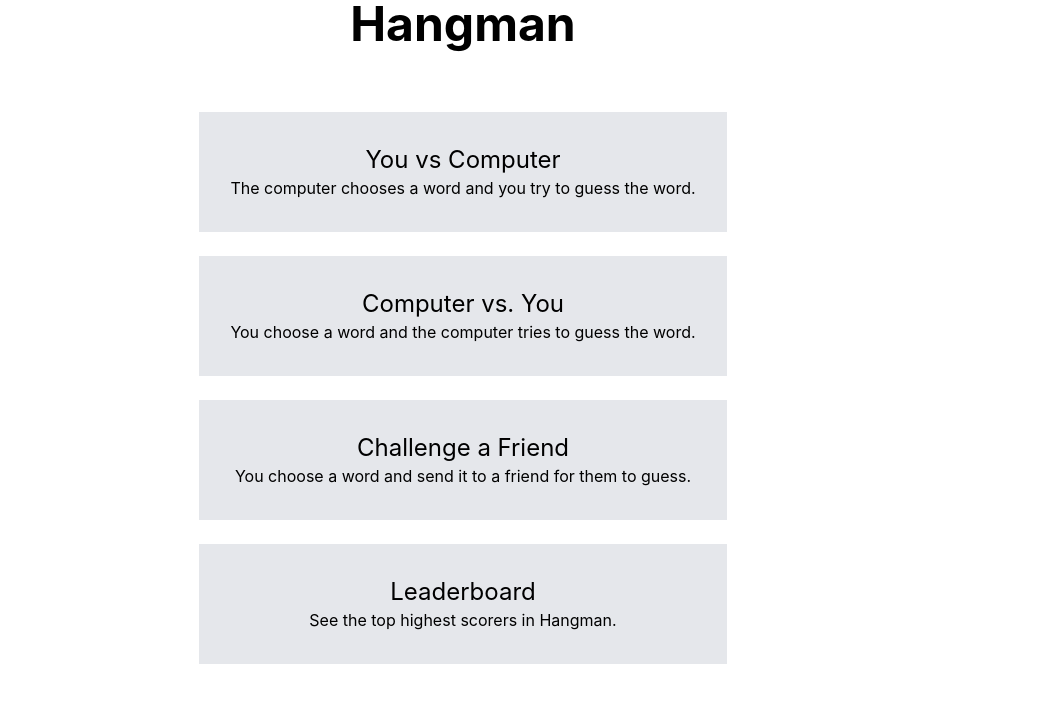
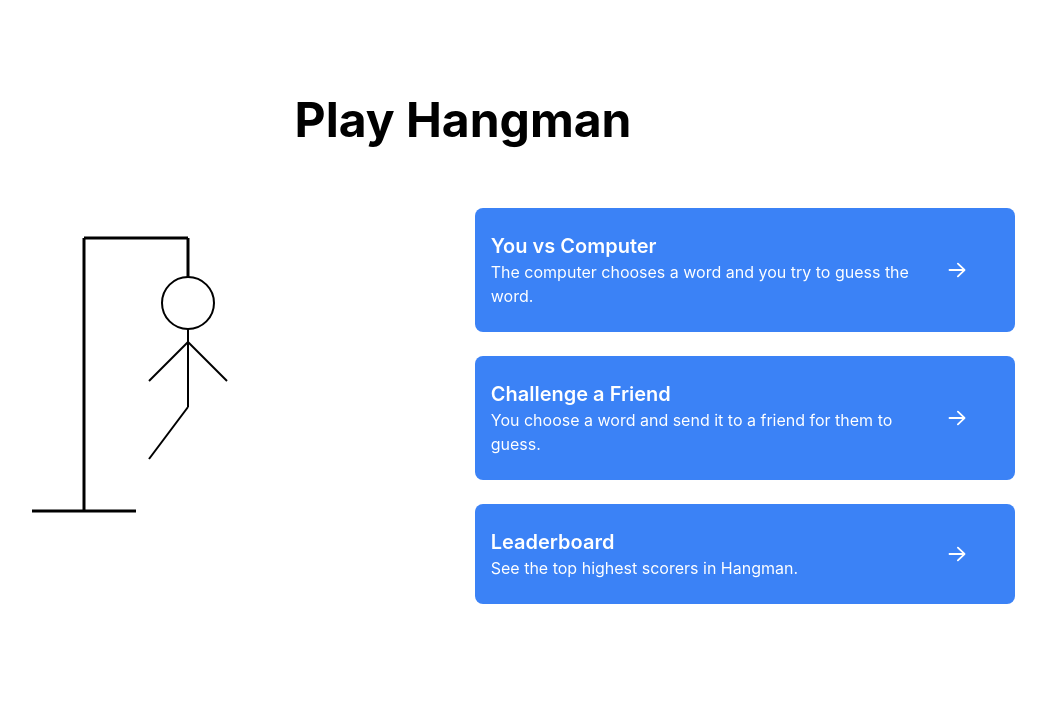
Before and after one commit to gavsidhu/Hangman, a React (Create React App) app: page / in a window 1280 px wide. Shown: the top 702 px of the page, without its empty margins (177-1223 px from the left). Built offline with nearby package versions, Linux system fonts and the light colour scheme.

Commit message:
updated ui

```diff
--- /dev/null
+++ b/src/components/AnimatedFigure.jsx
@@ -0,0 +1,120 @@
+import { useEffect, useState } from "react";
+
+export default function AnimatedFigure({}) {
+  const [step, setStep] = useState(0);
+
+  const parts = [
+    { id: "head", display: step > 0 },
+    { id: "body", display: step > 1 },
+    { id: "leftArm", display: step > 2 },
+    { id: "rightArm", display: step > 3 },
+    { id: "leftLeg", display: step > 4 },
+    { id: "rightLeg", display: step > 5 },
+  ];
+
+  useEffect(() => {
+    const interval = setInterval(() => {
+      setStep((prevStep) => (prevStep === 6 ? 0 : prevStep + 1));
+    }, 1000); // Change this value to control the animation speed
+
+    return () => clearInterval(interval);
+  }, []);
+
+  return (
+    <div className="hangman-figure">
+      <svg height="325" width="325" className="mx-auto">
+        {/* Rod and base */}
+        <line x1="78" y1="26" x2="182" y2="26" stroke="black" strokeWidth="3" />
+        <line
+          x1="182"
+          y1="26"
+          x2="182"
+          y2="65"
+          stroke="black"
+          strokeWidth="3"
+        />
+        <line x1="78" y1="26" x2="78" y2="299" stroke="black" strokeWidth="3" />
+        <line
+          x1="26"
+          y1="299"
+          x2="130"
+          y2="299"
+          stroke="black"
+          strokeWidth="3"
+        />
+
+        {/* Head */}
+        {parts[0].display && (
+          <circle
+            cx="182"
+            cy="91"
+            r="26"
+            stroke="black"
+            strokeWidth="2"
+            fill="none"
+          />
+        )}
+
+        {/* Body */}
+        {parts[1].display && (
+          <line
+            x1="182"
+            y1="117"
+            x2="182"
+            y2="195"
+            stroke="black"
+            strokeWidth="2"
+          />
+        )}
+
+        {/* Left arm */}
+        {parts[2].display && (
+          <line
+            x1="182"
+            y1="130"
+            x2="143"
+            y2="169"
+            stroke="black"
+            strokeWidth="2"
+          />
+        )}
+
+        {/* Right arm */}
+        {parts[3].display && (
+          <line
+            x1="182"
+            y1="130"
+            x2="221"
+            y2="169"
+            stroke="black"
+            strokeWidth="2"
+          />
+        )}
+
+        {/* Left leg */}
+        {parts[4].display && (
+          <line
+            x1="182"
+            y1="195"
+            x2="143"
+            y2="247"
+            stroke="black"
+            strokeWidth="2"
+          />
+        )}
+
+        {/* Right leg */}
+        {parts[5].display && (
+          <line
+            x1="182"
+            y1="195"
+            x2="221"
+            y2="247"
+            stroke="black"
+            strokeWidth="2"
+          />
+        )}
+      </svg>
+    </div>
+  );
+}
--- a/src/components/GameModeCard.jsx
+++ b/src/components/GameModeCard.jsx
@@ -1,11 +1,20 @@
+import { ArrowRightIcon } from '@heroicons/react/20/solid'
+
 export default function GameModeCard({ title, description, onClick }) {
   return (
     <div
-      className="py-8 px-4 bg-gray-200 hover:cursor-pointer hover:shadow-xl"
+      className="py-6 px-4 bg-blue-500 hover:cursor-pointer hover:shadow-xl text-left text-white rounded-lg"
       onClick={onClick}
     >
-      <h2 className="text-2xl">{title}</h2>
-      <p>{description}</p>
+      <div className='flex flex-row items-center justify-between'>
+        <div className='w-10/12'>
+          <h2 className="text-xl font-semibold">{title}</h2>
+          <p>{description}</p>
+        </div>
+        <ArrowRightIcon className='h-6 w-6' />
+        <div>
+        </div>
+      </div>
     </div>
   );
 }
--- a/src/pages/Home.jsx
+++ b/src/pages/Home.jsx
@@ -1,26 +1,31 @@
 import { useNavigate } from "react-router-dom";
 import GameModeCard from "../components/GameModeCard";
 import { ChallengeAFriend } from "../components/ChallengeAFriend";
+import AnimatedFigure from "../components/AnimatedFigure";
 
 export default function Home() {
   const navigate = useNavigate();
 
   return (
-    <div className="max-w-xl mx-auto text-center">
+    <div className="max-w-6xl mx-auto text-center py-24">
       <div>
-        <h1 className="text-5xl font-bold">Hangman</h1>
+        <h1 className="text-5xl font-bold">Play Hangman</h1>
       </div>
-      <div className="space-y-6 px-6 pt-16 flex flex-col">
+      <div className="flex flex-col md:flex-row items-center">
+        <div className="w-full mx-auto py-6">
+          <AnimatedFigure />
+        </div>
+        <div className="space-y-6 px-6 pt-16 flex flex-col mx-auto w-full">
           <GameModeCard
             title="You vs Computer"
             description="The computer chooses a word and you try to guess the word."
             onClick={() => navigate("/game")}
           />
           {/* TODO: optional functionality */}
-        <GameModeCard
+          {/* <GameModeCard
             title="Computer vs. You"
             description="You choose a word and the computer tries to guess the word."
-        />
+          /> */}
           <ChallengeAFriend />
           <GameModeCard
             title="Leaderboard"
@@ -29,5 +34,6 @@ export default function Home() {
           />
         </div>
       </div>
+    </div>
   );
 }
```
Lines whose indentation alone changed are shown as unchanged.
